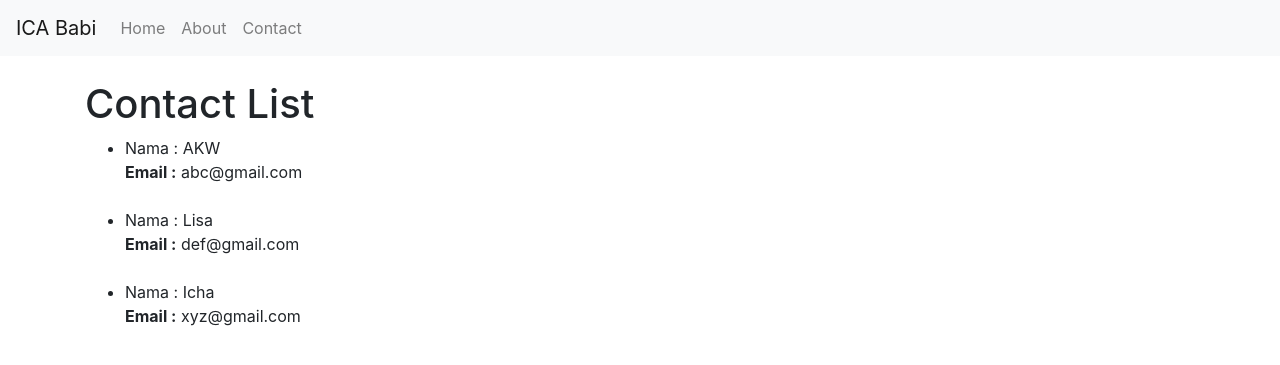
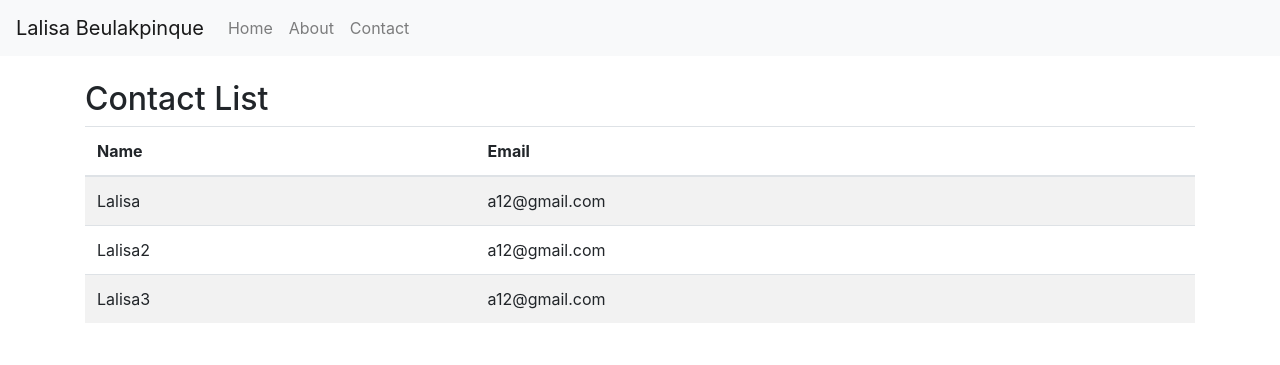
Before and after one commit to miralisachristy/bootcamp, a Node server app: page /contact in a window 1280 px wide. Shown: the top 365 px of the page. Run offline with Node 20, Linux system fonts and the light colour scheme; some libraries are stand-ins or nearby versions.

Commit message:
belajar layout

```diff
--- a/data/contacts.json
+++ b/data/contacts.json
@@ -1,7 +1,17 @@
 [
-  {
-    "name": "Lalisa",
-    "phone": "081323454321",
-    "email": "a12@gmail.com"
-  }
+    {
+        "name": "Lalisa",
+        "phone": "081323454321",
+        "email": "a12@gmail.com"
+    },
+    {
+        "name": "Lalisa2",
+        "phone": "081323454321",
+        "email": "a12@gmail.com"
+    },
+    {
+        "name": "Lalisa3",
+        "phone": "081323454321",
+        "email": "a12@gmail.com"
+    }
 ]
--- a/server.js
+++ b/server.js
@@ -3,6 +3,7 @@ const path = require("path");
 const app = express();
 const port = 3000;
 const expressLayouts = require("express-ejs-layouts");
+const fs = require("fs");
 
 const dataDir = path.join(__dirname, "data");
 
@@ -28,12 +29,24 @@ app.get("/about", (req, res) => {
 
 // Rute untuk halaman Contact dengan data
 app.get("/contact", (req, res) => {
-    const listContact = [
-        { name: "AKW", email: "abc@gmail.com" },
-        { name: "Lisa", email: "def@gmail.com" },
-        { name: "Icha", email: "xyz@gmail.com" },
-    ];
-    res.render("contact", { listContact });
+    // const listContact = [
+    //     { name: "AKW", email: "abc@gmail.com" },
+    //     { name: "Lisa", email: "def@gmail.com" },
+    //     { name: "Icha", email: "xyz@gmail.com" },
+    // ];
+    fs.readFile(
+        path.join(__dirname, "data", "contacts.json"),
+        "utf-8",
+        (err, data) => {
+            if (err) {
+                console.log(err);
+                req.status(500).send("Internal Server Error");
+            } else {
+                const contacts = JSON.parse(data);
+                res.render("contact", { contacts });
+            }
+        }
+    );
 });
 
 // Rute untuk produk dengan ID dan kategori
--- a/views/contact.ejs
+++ b/views/contact.ejs
@@ -1,23 +1,19 @@
-<!DOCTYPE html>
-<html lang="en">
-<head>
-    <meta charset="UTF-8">
-    <meta name="viewport" content="width=device-width, initial-scale=1.0">
-    <title>Document</title>
-</head>
-<body>
-    <h1>Contact List</h1>
-    <ul>
-        <% listContact.forEach(person => { %>
-            <li>
-                Nama : <%= person.name %>
-                <br/>
-                <strong>Email :</strong> <%= person.email %>
-                <br/><br/>
-            </li>
-        <% }) %>
-
-    </ul>
-
-</body>
-</html>
+<h2>Contact List</h2>
+<div class="table-responsive">
+    <table class="table table-striped">
+        <thead>
+            <tr>
+                <th>Name</th>
+                <th>Email</th>
+            </tr>
+        </thead>
+        <tbody>
+            <% contacts.forEach(contact => { %>
+            <tr>
+                <td><%= contact.name %></td>
+                <td><%= contact.email %></td>
+            </tr>
+            <% }) %>
+        </tbody>
+    </table>
+</div>
--- a/views/index.ejs
+++ b/views/index.ejs
@@ -1,6 +1,5 @@
-
 <% const nama = "Lisa"; %>
-        <h1>Welcome to my page <%= nama %></h1>
+<h1>Selamat datang di web <%= nama %></h1>
 <div class="input-box">
     <label for="productId">Product ID:</label>
     <input type="text" id="productId" name="productId" />
@@ -10,7 +9,6 @@
     <input type="text" id="price" name="price" />
     <button onclick="navigateToProduct()">Go to Product</button>
 </div>
-        <p>Use the menu to navigate through the site.</p>
 <script>
     function navigateToProduct() {
         const productId = document.getElementById("productId").value;
--- a/views/layout/nav.ejs
+++ b/views/layout/nav.ejs
@@ -1,5 +1,5 @@
 <nav class="navbar navbar-expand-lg navbar-light bg-light">
-    <a class="navbar-brand" href="/">ICA Babi</a>
+    <a class="navbar-brand" href="/">Lalisa Beulakpinque</a>
     <button
         class="navbar-toggler"
         type="button"
```
Lines whose indentation alone changed are shown as unchanged.
